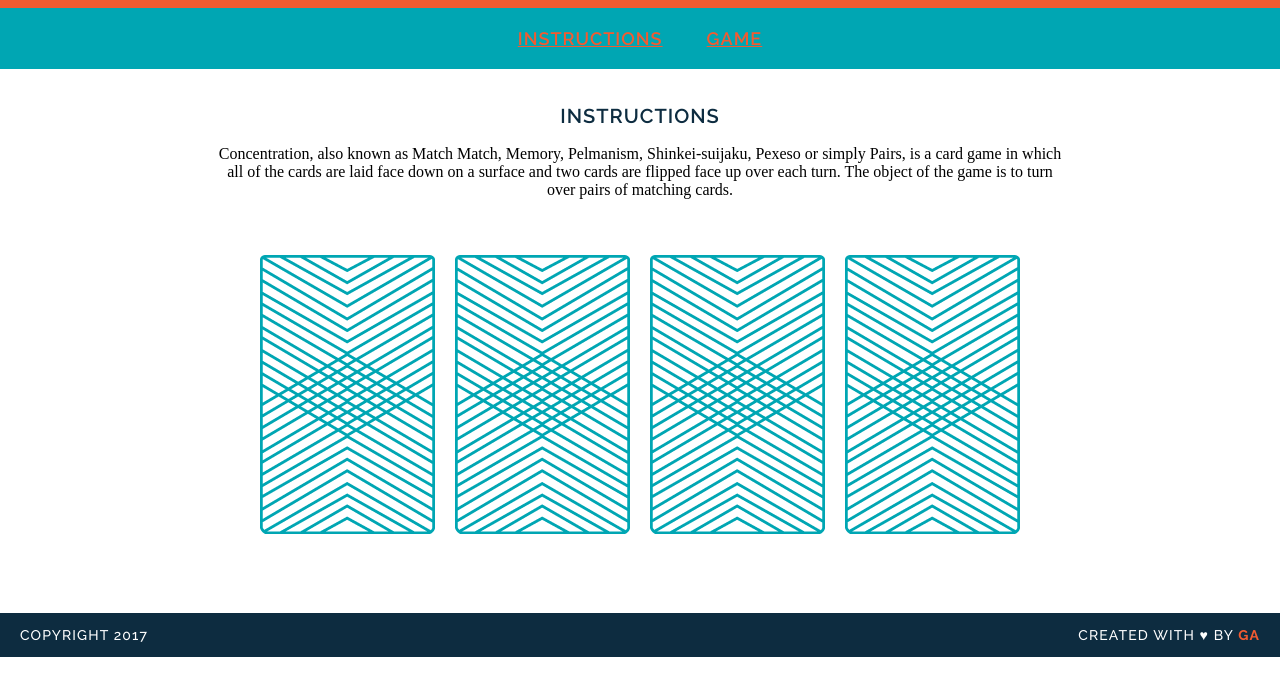
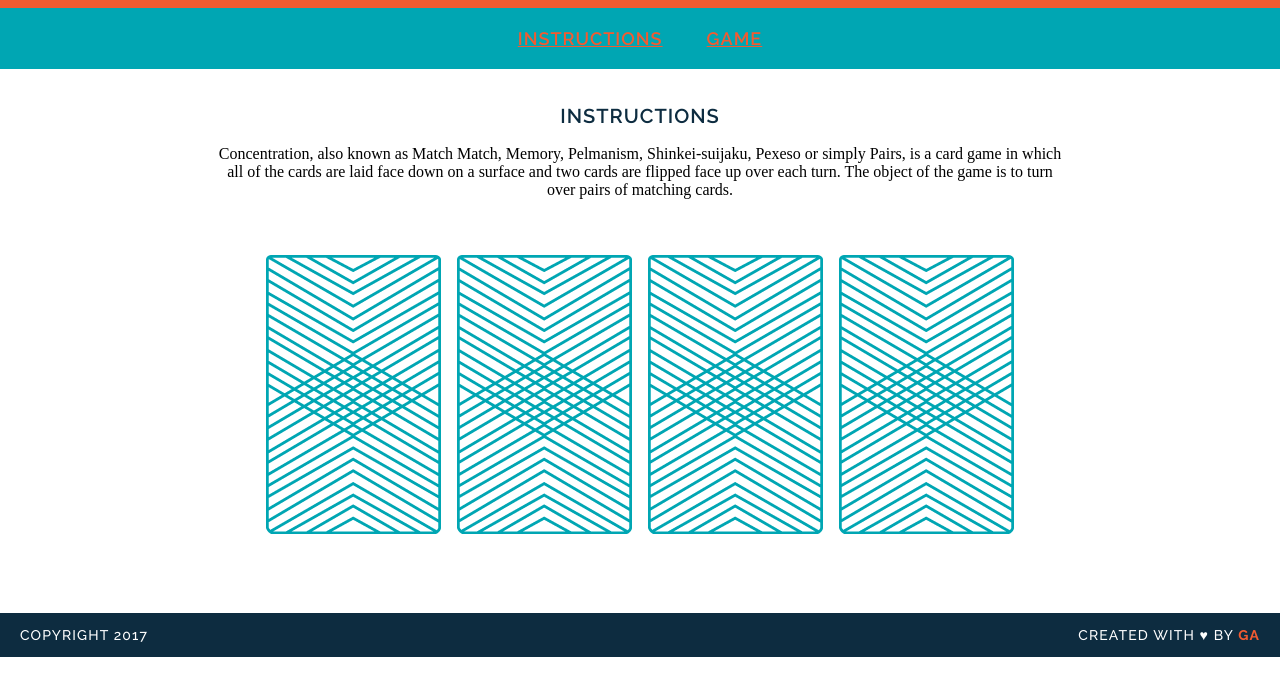
Before and after one commit to brianedmunds/wdi-fundamentals-memorygame, a plain HTML site: page memory-game/index.html in a window 1280 px wide. Shown: the part 105-800 px from the top of the page. Drawn offline with Linux system fonts and the light colour scheme; a web font is replaced by a local one.

Commit message:
created game logic

```diff
--- a/memory-game/index.html
+++ b/memory-game/index.html
@@ -16,12 +16,7 @@
 	<main>
 	<h2>Instructions</h2>
 	<p>Concentration, also known as Match Match, Memory, Pelmanism, Shinkei-suijaku, Pexeso or simply Pairs, is a card game in which all of the cards are laid face down on a surface and two cards are flipped face up over each turn. The object of the game is to turn over pairs of matching cards.</p>
-	<div>
-		<img src="images/back.png" alt="Queen of Diamonds">
-		<img src="images/back.png" alt="Queen of Hearts">
-		<img src="images/back.png" alt="King of Diamonds">
-		<img src="images/back.png" alt="King of Hearts">
-	</div>
+	<div id="game-board" class="board clearfix"></div>
 	</main>
 	<footer class="clearfix">
 		<p class="copyright">Copyright 2017</p>
--- a/memory-game/js/main.js
+++ b/memory-game/js/main.js
@@ -31,15 +31,26 @@ var checkForMatch = function () {
 }
 };
 
-var flipCard = function (cardId) {
+var flipCard = function () {
+	var cardId = this.getAttribute("data-id");
 	cardsInPlay.push(cards[cardId].rank);
 	console.log("User flipped " + cards[cardId].rank);
 	console.log(cards[cardId].cardImage);
 	console.log(cards[cardId].suit);
+	this.setAttribute("src", cards[cardId].cardImage)
 	if (cardsInPlay.length === 2) {
 		checkForMatch();
 	}
 };
 
-flipCard(0);
-flipCard(2);
+var createBoard = function() {
+	for (var i = 0; i < cards.length; i++) {
+		var cardElement = document.createElement('img');
+		cardElement.setAttribute('src', 'images/back.png');
+		cardElement.setAttribute('data-id', i);
+		cardElement.addEventListener('click', flipCard);
+		document.getElementById('game-board').appendChild(cardElement);
+	}
+};
+
+createBoard();
```
